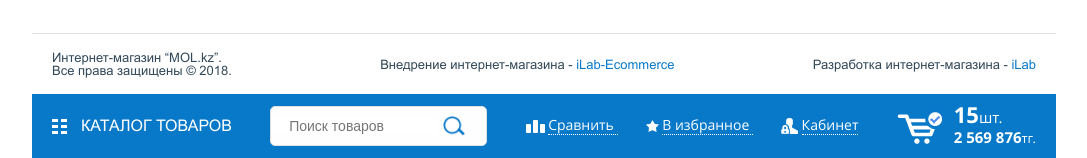
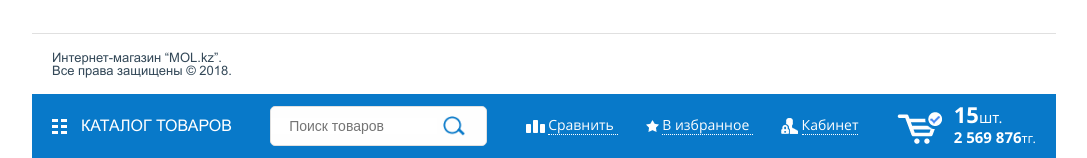
Before and after one commit to Roman-00/internet-magazine, a plain HTML site: page index.html in a window 1280 px wide. Shown: the part 3306-3464 px from the top of the page, without its empty margins (96-1183 px from the left). Drawn offline with nearby package versions, Linux system fonts and the light colour scheme; files whose address does not match are found by name.

Commit message:
Update index.html

```diff
--- a/index.html
+++ b/index.html
@@ -1424,19 +1424,19 @@
           <!-- /.footer__info-block-text -->
         </div>
         <!-- /.footer__content-info-block -->
-        <div class="footer__content-info-block">
+        <!--div class="footer__content-info-block">
           <span class="footer__info-block-text">
             Внедрение интернет-магазина - <a href="#" class="info__block-text-link">iLab-Ecommerce</a>
           </span>
-          <!-- /.footer__info-block-text -->
-        </div>
+          <!-- /.footer__info-block-text>
+        </div -->
         <!-- /.footer__content-info-block -->
-        <div class="footer__content-info-block">
+        <!-- div class="footer__content-info-block">
           <span class="footer__info-block-text">
             Разработка интернет-магазина - <a href="#" class="info__block-text-link">iLab</a>
           </span>
-          <!-- /.footer__info-block-text -->
-        </div>
+          <!-- /.footer__info-block-text>
+        </div -->
         <!-- /.footer__content-info-block -->
       </div>
       <!-- /.footer__content-info -->
```
